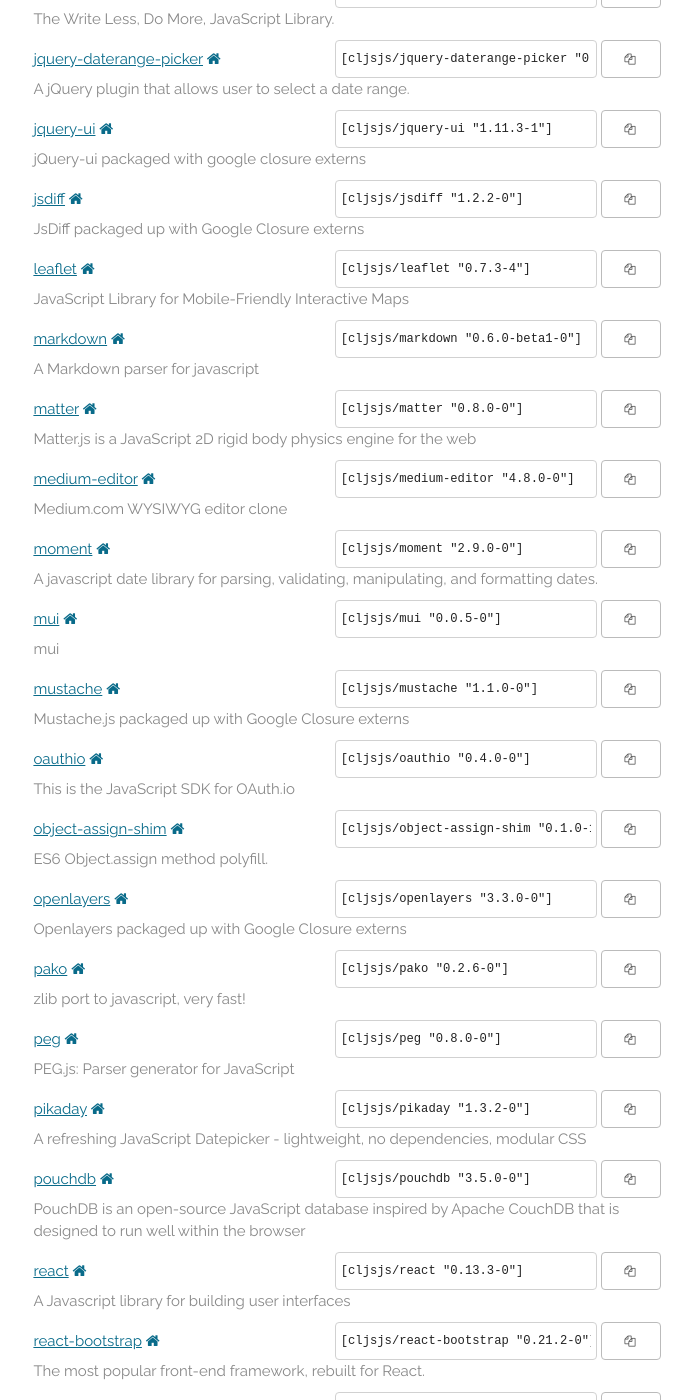
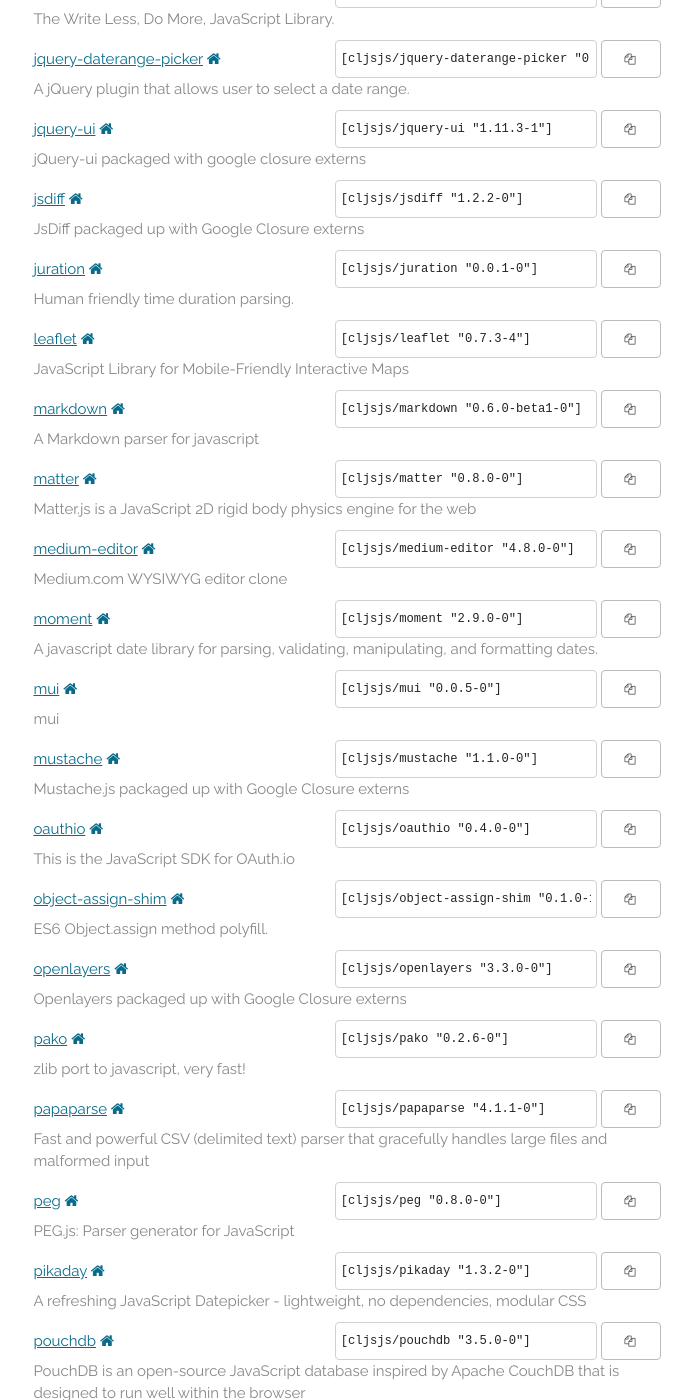
Before and after one commit to cljsjs/cljsjs.github.io, a Jekyll site: the page built from index.markdown, in a window 1280 px wide and 1400 px high, scrolled down 2382 px. Shown: the whole window, without its empty margins (293-985 px from the left). Built offline with Jekyll 4.4.1, drawn with Linux system fonts in a browser that asks for light colours; nearby versions of some CDN libraries; comment, search, counter and statistics services are not loaded.

Commit message:
Automatic update

```diff
--- a/_includes/packages.html
+++ b/_includes/packages.html
@@ -200,6 +200,15 @@
     <p class="description">JsDiff packaged up with Google Closure externs</p>
   </li>
   <li>
+    <a href="https://clojars.org/cljsjs/juration">juration</a>
+    <a href="https://github.com/domchristie/juration" target="new"><i class="fa fa-home"></i></a>
+    <span class="clojars">
+      <input type="text" value='[cljsjs/juration "0.0.1-0"]'/>
+      <button data-clipboard-text='[cljsjs/juration "0.0.1-0"]'><i class="fa fa-copy"></i></button>
+    </span>
+    <p class="description">Human friendly time duration parsing.</p>
+  </li>
+  <li>
     <a href="https://clojars.org/cljsjs/leaflet">leaflet</a>
     <a href="http://leafletjs.com/" target="new"><i class="fa fa-home"></i></a>
     <span class="clojars">
@@ -297,6 +306,15 @@
       <button data-clipboard-text='[cljsjs/pako "0.2.6-0"]'><i class="fa fa-copy"></i></button>
     </span>
     <p class="description">zlib port to javascript, very fast!</p>
+  </li>
+  <li>
+    <a href="https://clojars.org/cljsjs/papaparse">papaparse</a>
+    <a href="http://PapaParse.com" target="new"><i class="fa fa-home"></i></a>
+    <span class="clojars">
+      <input type="text" value='[cljsjs/papaparse "4.1.1-0"]'/>
+      <button data-clipboard-text='[cljsjs/papaparse "4.1.1-0"]'><i class="fa fa-copy"></i></button>
+    </span>
+    <p class="description">Fast and powerful CSV (delimited text) parser that gracefully handles large files and malformed input</p>
   </li>
   <li>
     <a href="https://clojars.org/cljsjs/peg">peg</a>
```
